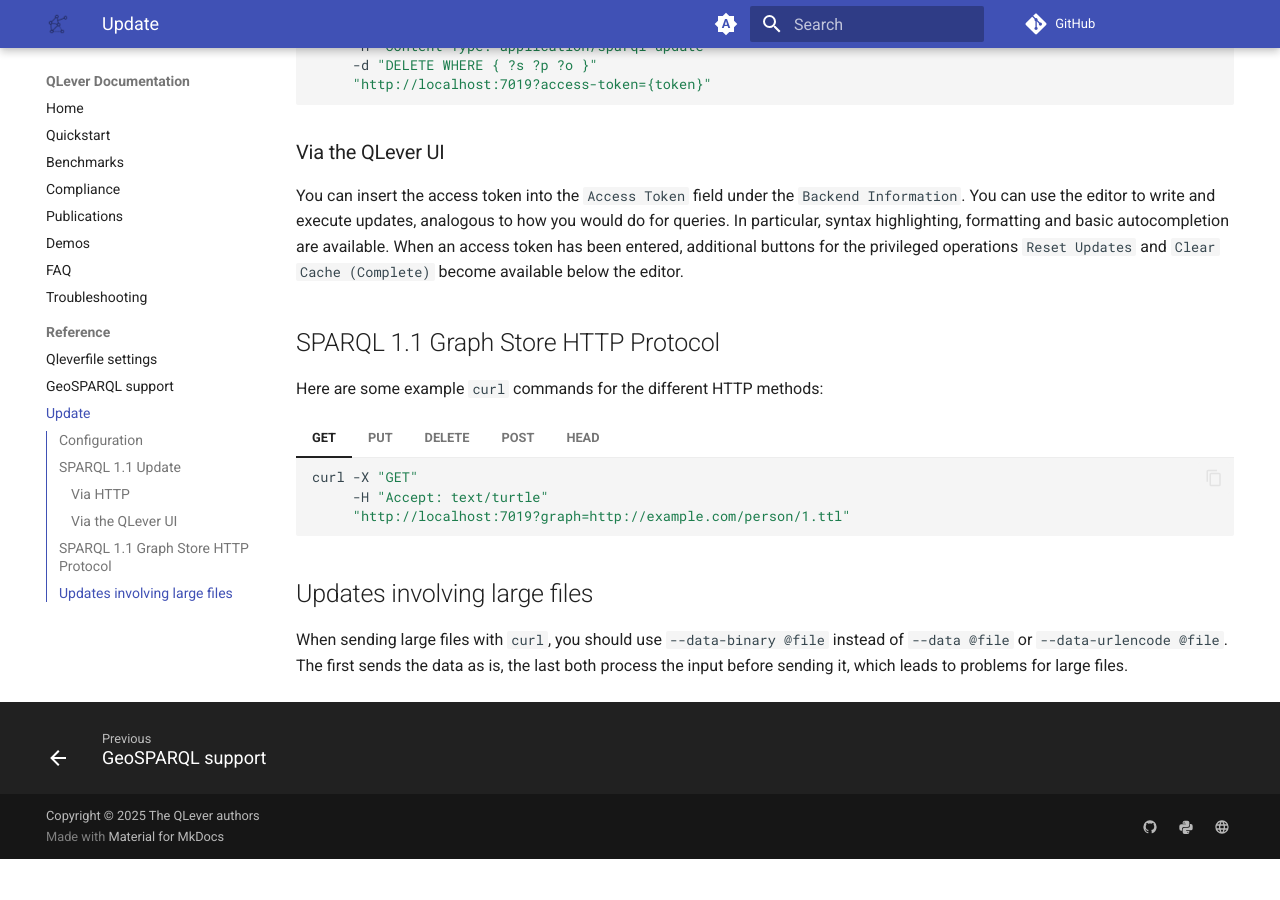
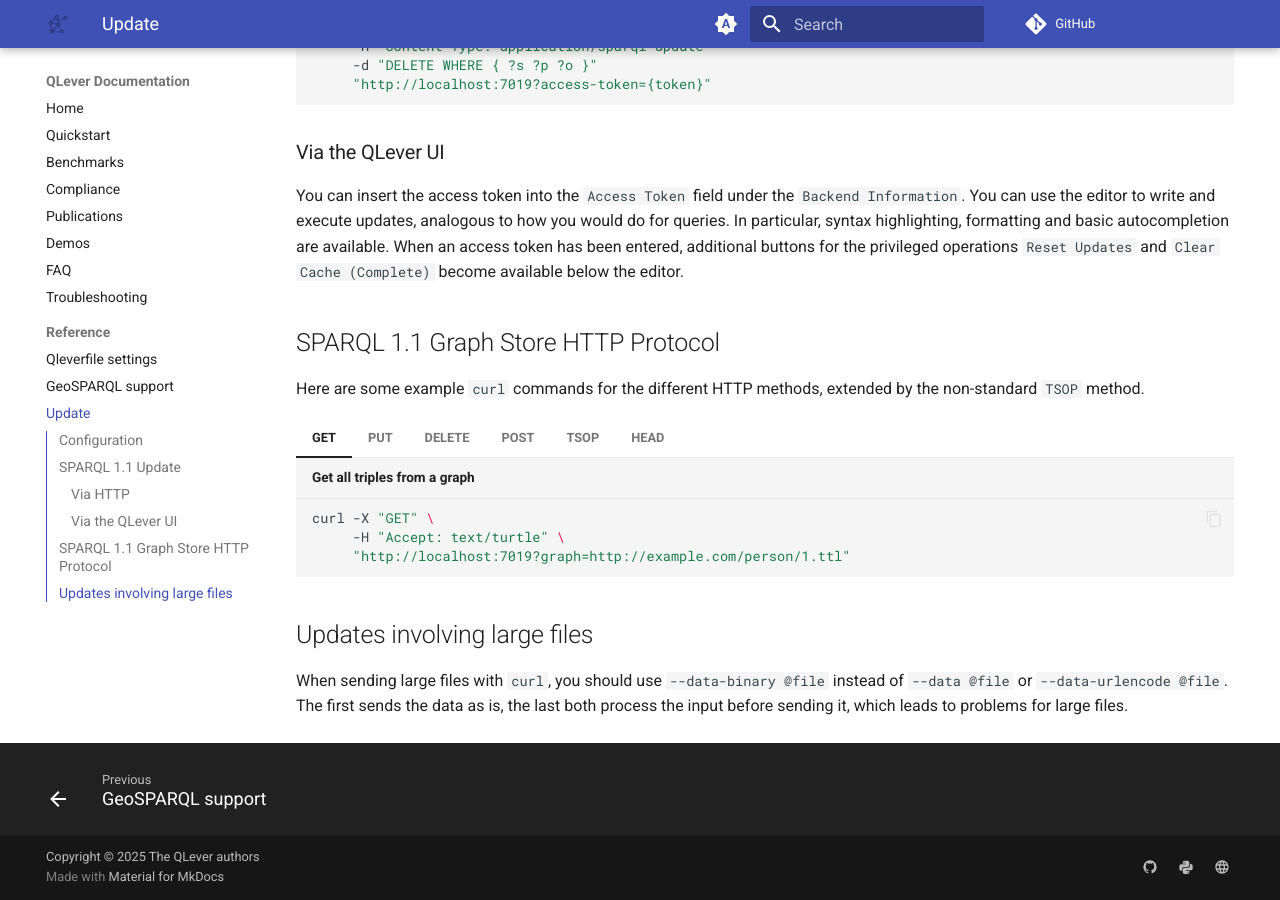
Before and after one commit to qlever-dev/qlever-docs, an MkDocs documentation site: the page built from docs/update.md, in a window 1280 px wide and 900 px high, scrolled down 703 px. Built offline with MkDocs 1.6.1 and Material for MkDocs 9.7.7, drawn with Linux system fonts in a browser that asks for light colours; plug-ins that fetch from the network failed and are left out; comment, search, counter and statistics services are not loaded; the version menu is left out; before the commit the page ends 1562 px from its top, so only the background shows below that.

Commit message:
Another round over the GSP section

````diff
--- a/docs/update.md
+++ b/docs/update.md
@@ -49,41 +49,50 @@ and `Clear Cache (Complete)` become available below the editor.
 
 ## SPARQL 1.1 Graph Store HTTP Protocol
 
-Here are some example `curl` commands for the different HTTP methods:
+Here are some example `curl` commands for the different HTTP methods, extended
+by the non-standard `TSOP` method.
 
 === "GET"
-    ```bash
-    curl -X "GET"
-         -H "Accept: text/turtle"
+    ```bash title="Get all triples from a graph"
+    curl -X "GET" \
+         -H "Accept: text/turtle" \
          "http://localhost:7019?graph=http://example.com/person/1.ttl"
     ```
 === "PUT"
-    ```bash
-    curl -X "PUT"
-         -H "Content-Type: text/turtle"
-         -H "Authorization: Bearer {token}"
-         --data-binary @graph.ttl
+    ```bash title="Replace all triples in a graph"
+    curl -X "PUT" \
+         -H "Content-Type: text/turtle" \
+         -H "Authorization: Bearer {token}" \
+         --data-binary @graph.ttl \
          "http://localhost:7019?graph=http://example.com/person/1.ttl"
     ```
 === "DELETE"
-    ```bash
-    curl -X "DELETE"
-         -H "Authorization: Bearer {token}"
+    ```bash title="Delete all triples from a graph"
+    curl -X "DELETE" \
+         -H "Authorization: Bearer {token}" \
          "http://localhost:7019?graph=http://example.com/person/1.ttl"
     ```
 === "POST"
-    ```bash
-    curl -X "POST"
-         -H "Content-Type: text/turtle"
-         -H "Authorization: Bearer {token}"
-         --data-binary @graph.ttl
+    ```bash title="Add triples to a graph"
+    curl -X "POST" \
+         -H "Content-Type: text/turtle" \
+         -H "Authorization: Bearer {token}" \
+         --data-binary @graph.ttl \
+         "http://localhost:7019?graph=http://example.com/person/1.ttl"
+    ```
+=== "TSOP"
+    ```bash title="Delete triples from a graph"
+    curl -X "TSOP" \
+         -H "Content-Type: text/turtle" \
+         -H "Authorization: Bearer {token}" \
+         --data-binary @graph.ttl \
          "http://localhost:7019?graph=http://example.com/person/1.ttl"
     ```
 === "HEAD"
-    ```bash
-    curl -X "HEAD"
-         "http://localhost:7019?graph=http://example.com/person/1.ttl"
+    ```bash title="Same as GET, but without response body"
+    curl -I "http://localhost:7019?graph=http://example.com/person/1.ttl"
     ```
+
 
 ## Updates involving large files
 
````
